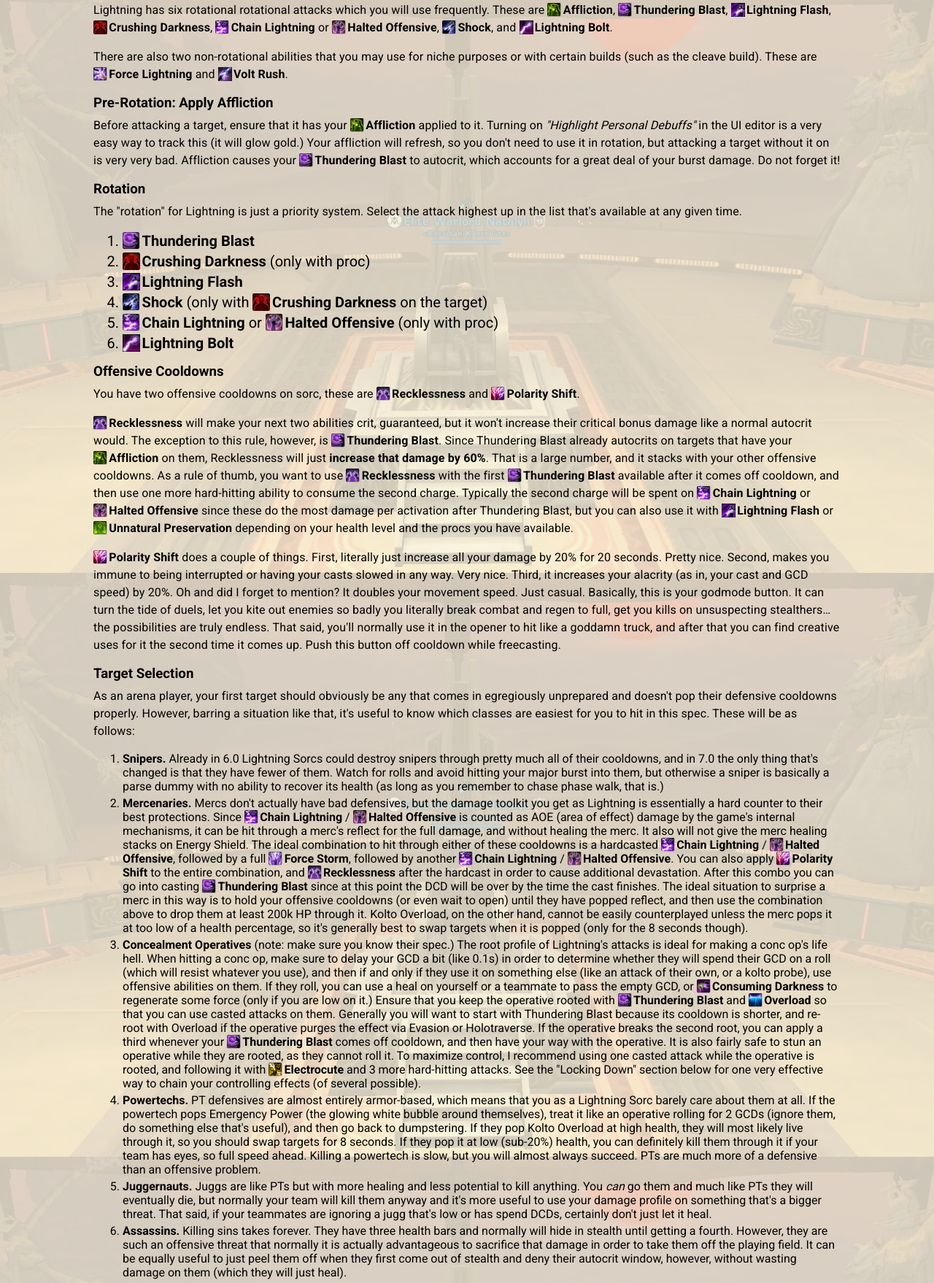
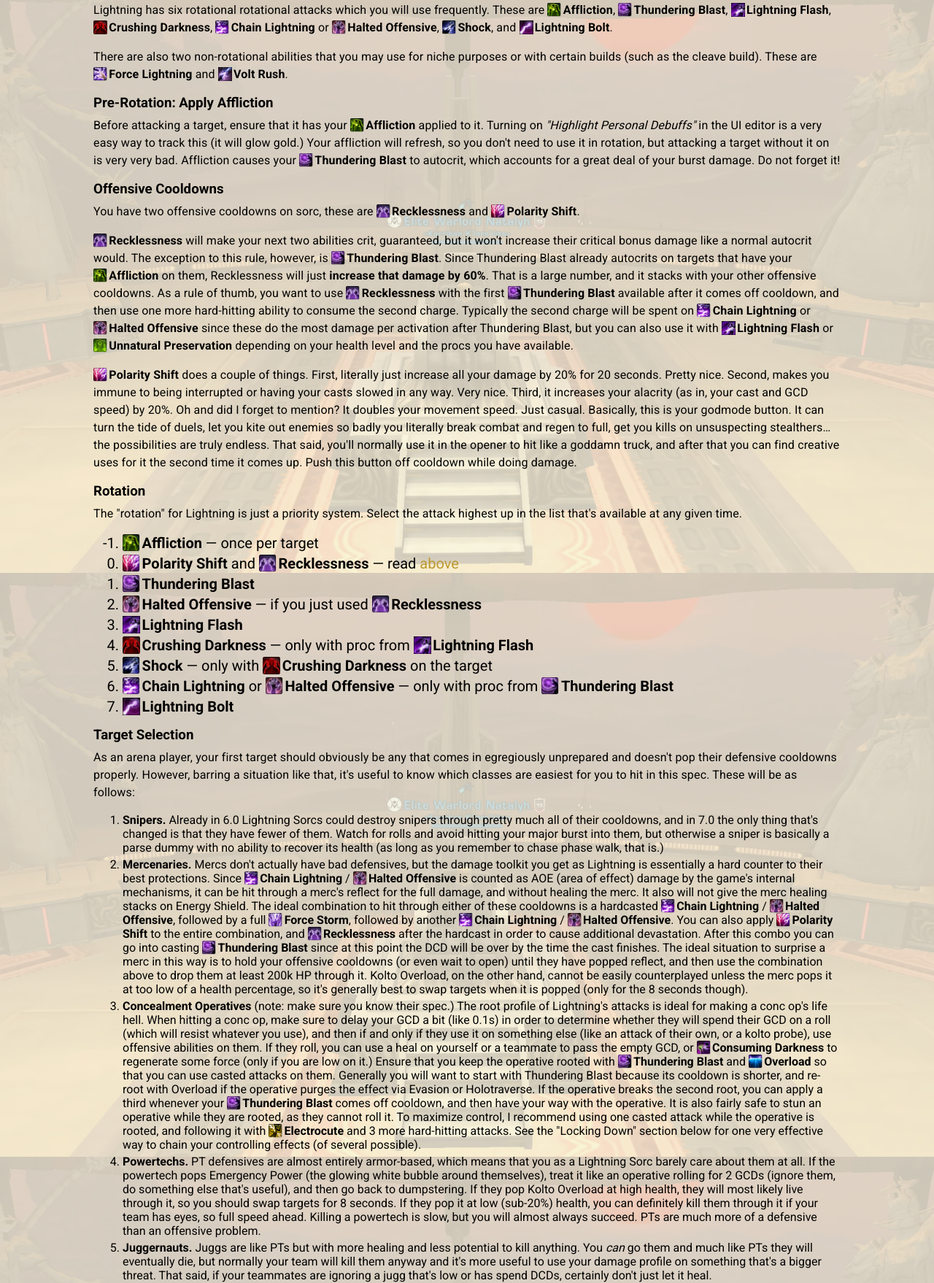
Before and after one commit to natalie-aych/natalyh.com, a PHP site: page /lightning.html in a window 1280 px wide. Shown: the part 3215-4973 px from the top of the page at 73% size. Run offline with PHP 8.4, Linux system fonts and the light colour scheme.

Commit message:
Clarify the rotation section based on feedback and hopefully make it easier to follow

```diff
--- a/lightning.html
+++ b/lightning.html
@@ -234,21 +234,7 @@
                     to autocrit, which accounts for a great deal of your burst damage.
                     Do not forget it!
                 </p>
-                <h3 id="rotation">Rotation</h3>
-                <p>The &quot;rotation&quot; for Lightning is just a priority system.
-                    Select the attack highest up in the list that's available at any
-                    given time.</p>
-                <ol class="rotation-list">
-                    <li><span class="sprite sprite-thundering-blast">Thundering Blast</span></li>
-                    <li><span class="sprite sprite-crushing-darkness">Crushing Darkness</span> (only with proc)</li>
-                    <li><span class="sprite sprite-lightning-flash">Lightning Flash</span></li>
-                    <li><span class="sprite sprite-shock">Shock</span> (only with <span class="sprite sprite-crushing-darkness">Crushing Darkness</span> on the target)</li>
-                    <li><span class="sprite sprite-chain-lightning">Chain Lightning</span> or
-                        <span class="sprite sprite-halted-offensive">Halted Offensive</span>
-                        (only with proc)</li>
-                    <li><span class="sprite sprite-lightning-bolt">Lightning Bolt</span></li>
-                </ol>
-                <h3>Offensive Cooldowns</h3>
+                <h3 id="ocds">Offensive Cooldowns</h3>
                 <p>You have two offensive cooldowns on sorc, these are
                     <span class="sprite sprite-recklessness">Recklessness</span>
                     and
@@ -289,7 +275,36 @@
                     That said, you&apos;ll normally use it in the opener to hit like a
                     goddamn truck, and after that you can find creative uses for it the
                     second time it comes up. Push this button off cooldown while
-                    freecasting.</p>
+                    doing damage.</p>
+                <h3 id="rotation">Rotation</h3>
+                <p>The &quot;rotation&quot; for Lightning is just a priority system.
+                    Select the attack highest up in the list that's available at any
+                    given time.</p>
+                <ol class="rotation-list">
+                    <li value="-1"><span class="sprite sprite-affliction">Affliction</span>
+                                  &mdash; once per target</li>
+                    <li value="0"><span class="sprite sprite-polarity-shift">Polarity Shift</span>
+                                  and
+                                  <span class="sprite sprite-recklessness">Recklessness</span>
+                                  &mdash; read <a href="#ocds">above</a></li>
+                    <li><span class="sprite sprite-thundering-blast">Thundering Blast</span></li>
+                    <li><span class="sprite sprite-halted-offensive">Halted Offensive</span>
+                        &mdash; if you just used
+                        <span class="sprite sprite-recklessness">Recklessness</span></li>
+                    <li><span class="sprite sprite-lightning-flash">Lightning Flash</span></li>
+                    <li><span class="sprite sprite-crushing-darkness">Crushing Darkness</span>
+                        &mdash; only with proc from
+                        <span class="sprite sprite-lightning-flash">Lightning Flash</span></li>
+                    <li><span class="sprite sprite-shock">Shock</span>
+                        &mdash; only with
+                        <span class="sprite sprite-crushing-darkness">Crushing Darkness</span>
+                        on the target</li>
+                    <li><span class="sprite sprite-chain-lightning">Chain Lightning</span> or
+                        <span class="sprite sprite-halted-offensive">Halted Offensive</span>
+                        &mdash; only with proc from
+                        <span class="sprite sprite-thundering-blast">Thundering Blast</span></li>
+                    <li><span class="sprite sprite-lightning-bolt">Lightning Bolt</span></li>
+                </ol>
                 <h3 id="target-selection">Target Selection</h3>
                 <p>As an arena player, your first target should obviously be any
                     that comes in egregiously unprepared and doesn&apos;t pop their
--- a/static/style.css
+++ b/static/style.css
@@ -163,6 +163,10 @@ nav#guidesbar button#closeguidesbtn {
 #content .rotation-list {
     font-size: 1.25rem;
 }
+#content li ul, #content li ol {
+    margin: 0.5rem 0;
+    padding-left: 2rem;
+}
 #content h1, #content h2, #content h3, #content h4, #content h5, #content h6 {
     margin: 1rem 0 0.5rem;
     font-weight: 700;
```
